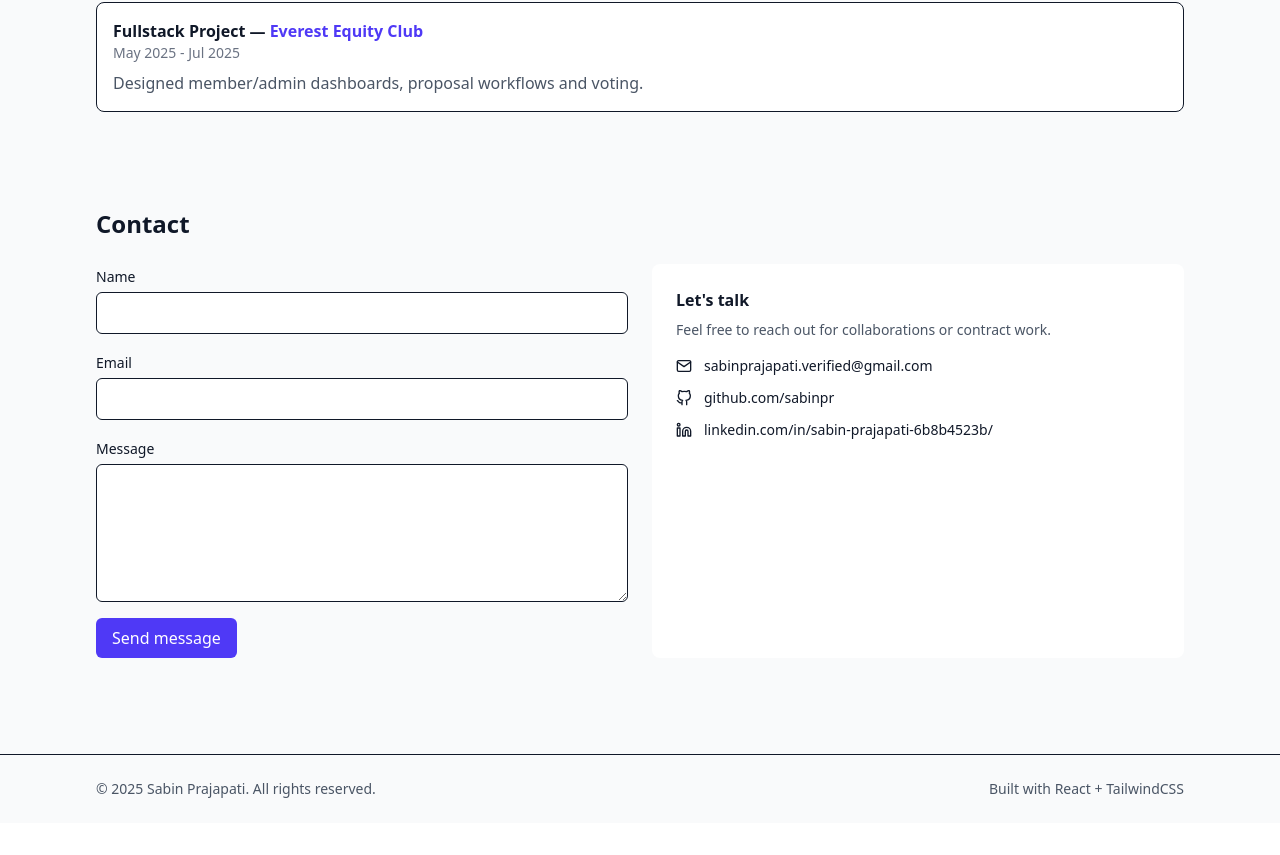
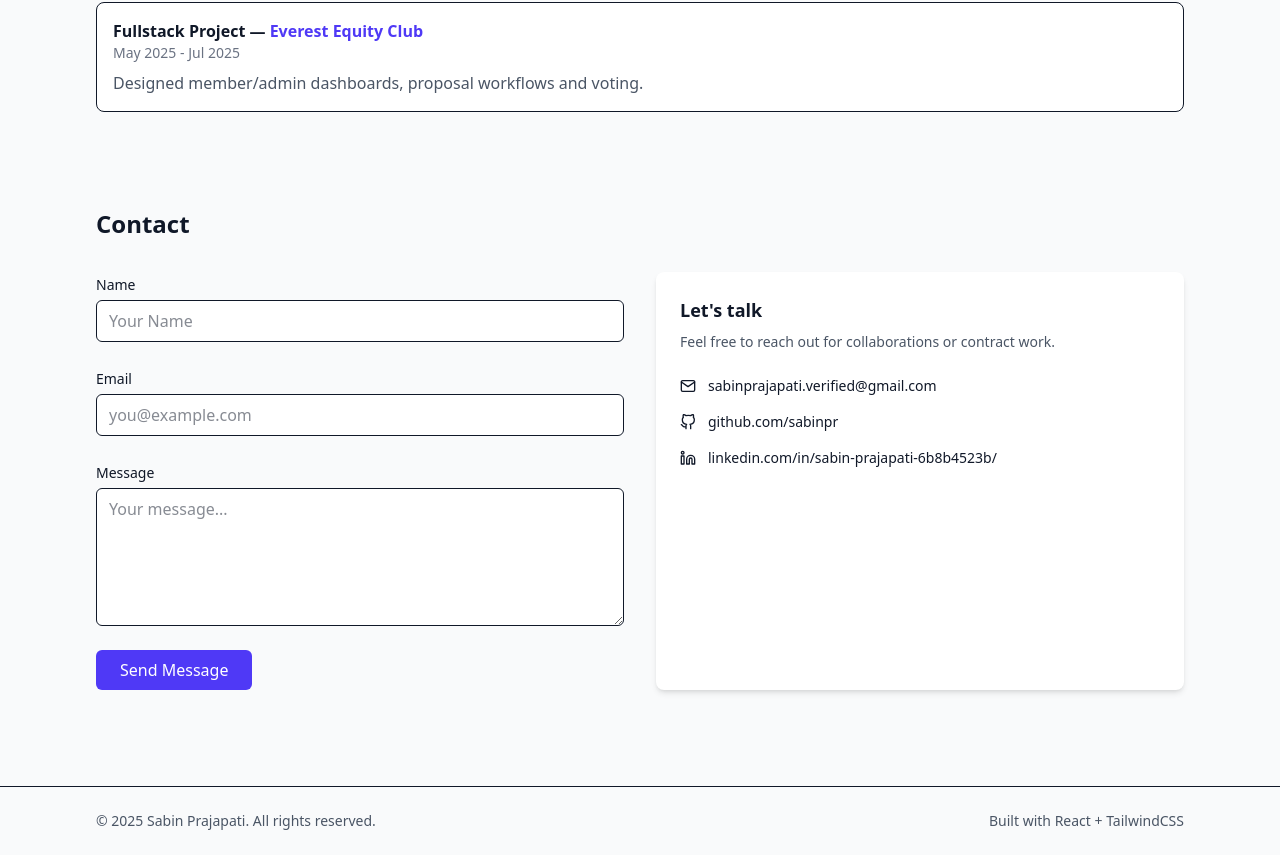
Before and after one commit to sabinpr/My-Portfolio, a React (Vite) app: page / in a window 1280 px wide. Shown: the part 1760-2615 px from the top of the page. Before the commit the page ends 2583 px from the top, so only its background shows below. Built offline with nearby package versions, Linux system fonts and the light colour scheme.

Commit message:
Contact me

```diff
--- a/src/components/Contact.jsx
+++ b/src/components/Contact.jsx
@@ -19,64 +19,76 @@ export default function Contact() {
     <section id="contact" className="py-12">
       <Container>
         <h2 className="text-2xl font-semibold">Contact</h2>
-        <div className="mt-6 grid grid-cols-1 md:grid-cols-2 gap-6">
-          <form onSubmit={handleSubmit} className="space-y-4">
+        <div className="mt-8 grid grid-cols-1 md:grid-cols-2 gap-8">
+          {/* Contact Form */}
+          <form onSubmit={handleSubmit} className="space-y-6">
             <div>
-              <label className="text-sm">Name</label>
+              <label className="text-sm font-medium">Name</label>
               <input
                 name="name"
                 value={form.name}
                 onChange={handleChange}
-                className="mt-1 block w-full rounded-md border px-3 py-2 bg-white dark:bg-gray-800"
+                className="mt-1 block w-full rounded-md border px-3 py-2 bg-white dark:bg-gray-800 text-gray-900 dark:text-gray-100
+                           focus:outline-none focus:ring-2 focus:ring-indigo-500 focus:border-indigo-500 transition"
+                placeholder="Your Name"
+                required
               />
             </div>
             <div>
-              <label className="text-sm">Email</label>
+              <label className="text-sm font-medium">Email</label>
               <input
                 name="email"
                 type="email"
                 value={form.email}
                 onChange={handleChange}
-                className="mt-1 block w-full rounded-md border px-3 py-2 bg-white dark:bg-gray-800"
+                className="mt-1 block w-full rounded-md border px-3 py-2 bg-white dark:bg-gray-800 text-gray-900 dark:text-gray-100
+                           focus:outline-none focus:ring-2 focus:ring-indigo-500 focus:border-indigo-500 transition"
+                placeholder="you@example.com"
+                required
               />
             </div>
             <div>
-              <label className="text-sm">Message</label>
+              <label className="text-sm font-medium">Message</label>
               <textarea
                 name="message"
                 value={form.message}
                 onChange={handleChange}
                 rows={5}
-                className="mt-1 block w-full rounded-md border px-3 py-2 bg-white dark:bg-gray-800"
+                className="mt-1 block w-full rounded-md border px-3 py-2 bg-white dark:bg-gray-800 text-gray-900 dark:text-gray-100
+                           focus:outline-none focus:ring-2 focus:ring-indigo-500 focus:border-indigo-500 transition"
+                placeholder="Your message..."
+                required
               />
             </div>
             <div>
               <button
                 type="submit"
-                className="px-4 py-2 bg-indigo-600 text-white rounded-md"
+                className="px-6 py-2 bg-indigo-600 text-white rounded-md hover:bg-indigo-700 transition-colors duration-200"
               >
-                Send message
+                Send Message
               </button>
             </div>
           </form>
 
-          <div className="bg-white dark:bg-gray-800 rounded-lg p-6">
-            <h3 className="font-semibold">Let's talk</h3>
+          {/* Contact Info */}
+          <div className="bg-white dark:bg-gray-800 rounded-lg p-6 shadow-md">
+            <h3 className="text-lg font-semibold">Let's talk</h3>
             <p className="mt-2 text-sm text-gray-600 dark:text-gray-300">
               Feel free to reach out for collaborations or contract work.
             </p>
-            <div className="mt-4 space-y-3">
-              <div className="flex items-center gap-3">
-                <FiMail />{" "}
+            <div className="mt-6 space-y-4">
+              <div className="flex items-center gap-3 hover:text-indigo-600 transition-colors duration-200 cursor-pointer">
+                <FiMail />
                 <span className="text-sm">
                   sabinprajapati.verified@gmail.com
                 </span>
               </div>
-              <div className="flex items-center gap-3">
-                <FiGithub /> <span className="text-sm">github.com/sabinpr</span>
+              <div className="flex items-center gap-3 hover:text-indigo-600 transition-colors duration-200 cursor-pointer">
+                <FiGithub />
+                <span className="text-sm">github.com/sabinpr</span>
               </div>
-              <div className="flex items-center gap-3">
-                <FiLinkedin />{" "}
+              <div className="flex items-center gap-3 hover:text-indigo-600 transition-colors duration-200 cursor-pointer">
+                <FiLinkedin />
                 <span className="text-sm">
                   linkedin.com/in/sabin-prajapati-6b8b4523b/
                 </span>
--- a/src/components/Navbar.jsx
+++ b/src/components/Navbar.jsx
@@ -10,9 +10,13 @@ export default function Navbar({ onThemeToggle, dark, onOpenNav, navOpen }) {
             <div className="text-xl font-bold">
               <a
                 href="#"
-                onClick={() => window.scrollTo({ top: 0, behavior: "smooth" })}
+                className="flex items-center h-8 hover:scale-105 transition-transform duration-200"
+                onClick={(e) => {
+                  e.preventDefault(); // prevent default jump
+                  window.scrollTo({ top: 0, behavior: "smooth" });
+                }}
               >
-                <img src="/logo.png" alt="Logo" className="h-8" />
+                <img src="/logo.png" alt="Logo" className="h-full" />
               </a>
             </div>
             <nav className="hidden md:flex gap-6 ml-6 text-sm text-gray-700 dark:text-gray-300">
```
